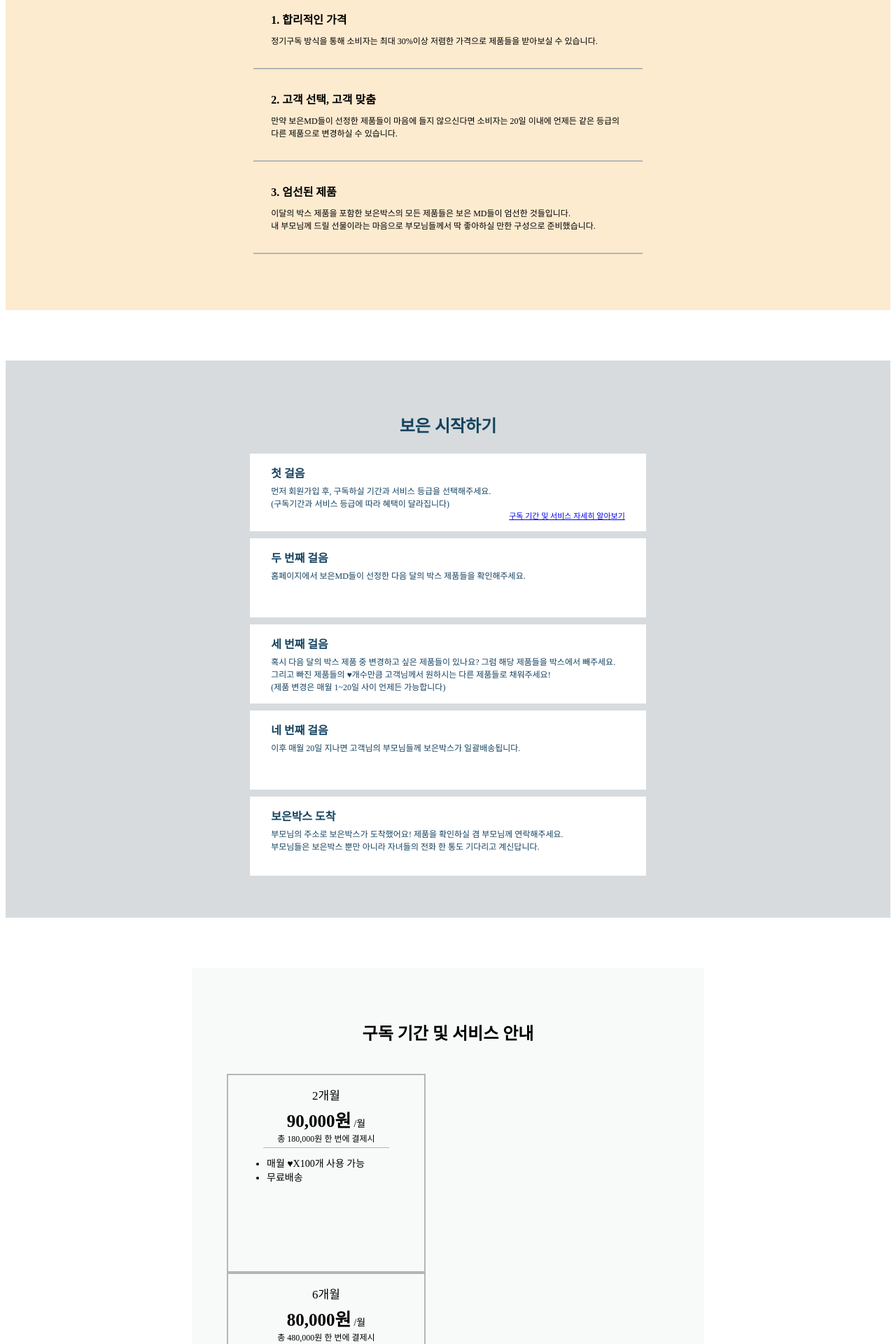
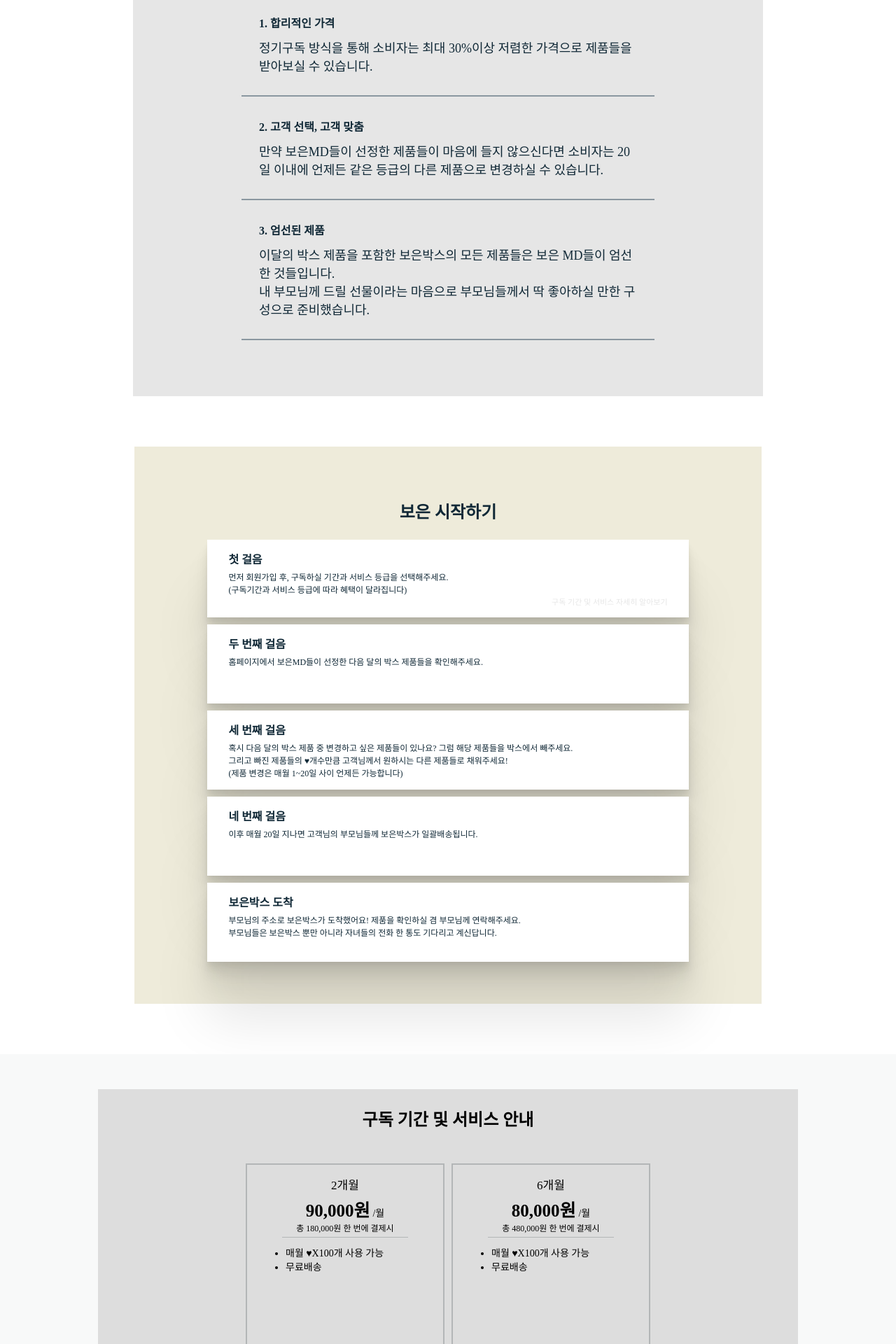
Before and after one commit to boeunbox/bbteam, a Django app: page /subscr/ in a window 1280 px wide. Shown: the part 800-2720 px from the top of the page at 70% size. Run offline with Django 3.2, Linux system fonts and the light colour scheme; some libraries are stand-ins or nearby versions; some web fonts are replaced.

Commit message:
가격표 미디어 쿼리 적용

```diff
--- a/boeunbox/subscrapp/static/css/subscr.css
+++ b/boeunbox/subscrapp/static/css/subscr.css
@@ -1,3 +1,7 @@
+body {
+    font-family: 'MapoFlowerIsland';
+}
+
 .startB_img {
     width: 60%;
     height: 60%;
@@ -15,14 +19,21 @@
 /* 선택형 정기배송의 장점 */
 
 #advantage_bg {
-    background-color: #FDEBD0;
+    background-color: #E6E6E6;
     padding-top: 40px;
     padding-bottom: 50px;
+    width: 900px;
+    margin-left: auto;
+    margin-right: auto;
+}
+
+#advantage_title {
+    color: #102836;
 }
 
 .advantage_box {
     box-sizing: content-box;
-    width: 40%;
+    width: 60%;
     margin-left: auto;
     margin-right: auto;
     margin-bottom: 20px;
@@ -30,30 +41,33 @@
     padding-left: 25px;
     padding-right: 25px;
     padding-bottom: 30px;
-    border-bottom: 2px solid #B3B6B7;
+    border-bottom: 2px solid #8a97a0;
 }
 
 .advantage {
     font-size: 1rem;
     font-weight: bolder;
     margin-bottom: 10px;
+    color: #102836
 }
 
 .advantage_txt {
-    font-size: 12px;
+    font-size: 18px;
+    color: #102836;
 }
 
-.advantage_line {
-    width : 50%;
-}
+
 
 
 /* 보은 시작하기 */
 
 #step_bg {
-    background-color: #D7DBDD;
+    background-color: #EEEBDA;
     padding-top: 50px;
     padding-bottom: 50px;
+    width: 70%;
+    margin-left: auto;
+    margin-right: auto;
 }
 
 #see_detail {
@@ -62,12 +76,12 @@
 }
 
 #step_title {
-    color: #154360;
+    color:#102836;
 }
 
 .step_box {
     box-sizing: content-box;
-    width: 40%;
+    width: 70%;
     height: 100%;
     margin-left: auto;
     margin-right: auto;
@@ -77,18 +91,26 @@
     padding-bottom: 15px;
     margin-bottom: 10px;
     background-color: white;
+    box-shadow:
+    0 2.2px 2.2px rgba(0, 0, 0, 0.020),
+    0 5.3px 5.3px rgba(0, 0, 0, 0.030),
+    0 10px 10px rgba(0, 0, 0, 0.04),
+    0 17.0px 17.9px rgba(0, 0, 0, 0.060),
+    0 33.4px 33.4px rgba(0, 0, 0, 0.070),
+    0 80px 80px rgba(0, 0, 0, 0.1)
+  ;
 }
 
 .step {
     font-size: 1rem;
     font-weight: bolder;
-    color: #154360;
+    color: #102836;
     margin-bottom: 5px;
 }
 
 .step_txt {
     font-size: 12px;
-    color: #154360;
+    color:  #102836;
 }
 
 .blank {
@@ -103,43 +125,48 @@
     background-color: #F8F9F9;
     margin-left: auto;
     margin-right: auto;
-    padding-top: 50px;
-    padding-bottom: 50px;
-    padding-left: 50px;
-    padding-right: 50px;
-    width: 50%;
+    /* border: 1px solid red; */
+    display: flex;
+    justify-content: center;
+    align-items: center;
 }
 
-#month_box_2 {
+.month_background {
+    background: #dddddd;
+    width: 1000px;
+    margin: 50px;
+    display: flex;
+    justify-content: center;
+    align-items: center;
+    flex-direction: column;
+}
+.month_wrap {
+    width: 650px;
+    display: flex;
+    flex-wrap: wrap;
+    align-items: center;  /* 상하정렬 */
+    justify-content: center; /* 좌우정렬 */
+    background-color: transparent;
+    /* border: 1px solid blue; */
+}
+
+
+.month_box {
     box-sizing: content-box;
     border: 2px solid #B3B6B7;
     width: 250px;
     height: 250px;
     padding: 15px;
+    margin: 5px;
 }
 
-#month_box_6 {
-    box-sizing: content-box;
-    border: 2px solid #B3B6B7;
-    width: 250px;
-    height: 250px;
-    padding: 15px;
-}
-
-#month_box_12 {
-    box-sizing: content-box;
-    border: 2px solid #B3B6B7;
-    width: 250px;
-    height: 250px;
-    padding: 15px;
-}
-
-#month_box_p12 {
+.month_box_p12 {
     box-sizing: content-box;
     border: 2px solid #F7DC6F ;
     width: 250px;
     height: 250px;
     padding: 15px;
+    margin: 5px;
 }
 
 .month {
@@ -182,3 +209,32 @@ li {
 .p_color {
     color: #F7DC6F;
 }
+
+#start_button {
+    cursor: pointer;
+    padding: .6rem 0;
+    min-width: 200px;
+    border: solid 1px #dabf55;
+    background-color:#F7DC6F;
+    font-size: 14px;
+    font-weight: bolder;
+    font-style: normal;
+    font-stretch: normal;
+    line-height: 1.25;
+    letter-spacing: 0;
+    text-align: center;
+    color: rgb(78, 76, 76);
+    border-radius: 0;
+}
+
+
+
+
+@media(max-width: 750px) {
+    #advantage_bg{
+        width:600px;
+    }
+    .month_wrap{
+        width: 300px;
+    }
+}
--- a/boeunbox/subscrapp/templates/subscr.html
+++ b/boeunbox/subscrapp/templates/subscr.html
@@ -1,40 +1,55 @@
+{% extends 'base.html' %}
 {% load static %}
-<!DOCTYPE html>
-<html lang="en">
 
-<head>
-    <meta charset="UTF-8">
-    <meta name="viewport" content="width=device-width, initial-scale=1.0">
-    <title>Document</title>
+{% block title %}
+보은박스 - 보은 시작하기
+{% endblock %}
+
+
+
+
+{% block extrahead %}
 <link rel="stylesheet" href="{% static 'css/subscr.css' %}" />
-</head>
+<script src="https://kit.fontawesome.com/0b88962ca7.js" crossorigin="anonymous"></script>
+<!-- 눈누 웹폰트 '마포꽃섬' -->
+<style>
+    @font-face {
+        font-family: 'MapoFlowerIsland';
+        src: url('https://cdn.jsdelivr.net/gh/projectnoonnu/noonfonts_2001@1.1/MapoFlowerIslandA.woff') format('woff');
+        font-weight: normal;
+        font-style: normal;
+    }
+</style>
+{%endblock%}
+
 
 {% block contents %}
-
-<body>
-    <img class=startB_img src="{% static 'image/test1.png' %}">
+<br>
+<br>
+<br>
+<img class="startB_img" src="{% static 'image/test1.png' %}">
 
 <br>
 <br>
 <br>
 <br>
-    <div id=advantage_bg>
-        <h3 class=title>선택형 정기배송의 장점</h3>
+<div id="advantage_bg">
+    <div id="advantage_title" class=title>선택형 정기배송의 장점</div>
     <br>
-        <div class=advantage_box>
-            <div class=advantage>1. 합리적인 가격</div>
-            <div class=advantage_txt>정기구독 방식을 통해 소비자는 최대 30%이상 저렴한 가격으로 제품들을 받아보실 수 있습니다.</div>
+    <div class="advantage_box">
+        <div class="advantage">1. 합리적인 가격</div>
+        <div class="advantage_txt">정기구독 방식을 통해 소비자는 최대 30%이상 저렴한 가격으로 제품들을 받아보실 수 있습니다.</div>
     </div>
 
-        <div class=advantage_box>
-            <div class=advantage>2. 고객 선택, 고객 맞춤</div>
-            <div class=advantage_txt>만약 보은MD들이 선정한 제품들이 마음에 들지 않으신다면 소비자는 20일 이내에 언제든 같은 등급의 다른 제품으로 변경하실 수 있습니다. </div>
+    <div class="advantage_box">
+        <div class="advantage">2. 고객 선택, 고객 맞춤</div>
+        <div class="advantage_txt">만약 보은MD들이 선정한 제품들이 마음에 들지 않으신다면 소비자는 20일 이내에 언제든 같은 등급의 다른 제품으로 변경하실 수 있습니다. </div>
     </div>
 
-        <div class=advantage_box>
-            <div class=advantage>3. 엄선된 제품</div>
-            <div class=advantage_txt>이달의 박스 제품을 포함한 보은박스의 모든 제품들은 보은 MD들이 엄선한 것들입니다.</div>
-            <div class=advantage_txt>내 부모님께 드릴 선물이라는 마음으로 부모님들께서 딱 좋아하실 만한 구성으로 준비했습니다.</div>
+    <div class="advantage_box">
+        <div class="advantage">3. 엄선된 제품</div>
+        <div class="advantage_txt">이달의 박스 제품을 포함한 보은박스의 모든 제품들은 보은 MD들이 엄선한 것들입니다.</div>
+        <div class="advantage_txt">내 부모님께 드릴 선물이라는 마음으로 부모님들께서 딱 좋아하실 만한 구성으로 준비했습니다.</div>
     </div>
 </div>
 
@@ -43,41 +58,42 @@
 <br>
 <br>
 <br>
-    <div id=step_bg>
-        <h3 id=step_title class=title>보은 시작하기</h3>
-        <div class=step_box>
-            <div class=step>첫 걸음</div>
-            <div class=step_txt>먼저 회원가입 후, 구독하실 기간과 서비스 등급을 선택해주세요.</div>
-            <div class=step_txt>(구독기간과 서비스 등급에 따라 혜택이 달라집니다)</div>
-            <div id=see_detail><a href="#detail">구독 기간 및 서비스 자세히 알아보기</a></div>
+<div id="step_bg">
+    <h3 id="step_title" class="title">보은 시작하기</h3>
+    <div class="step_box">
+        <div class="step">첫 걸음</div>
+        <div class="step_txt">먼저 회원가입 후, 구독하실 기간과 서비스 등급을 선택해주세요.</div>
+        <div class="step_txt">(구독기간과 서비스 등급에 따라 혜택이 달라집니다)</div>
+        <div id="see_detail"><a href="#detail">구독 기간 및 서비스 자세히 알아보기</a></div>
     </div>
 
-        <div class=step_box>
-            <div class=step>두 번째 걸음</div>
-            <div class=step_txt>홈페이지에서 보은MD들이 선정한 다음 달의 박스 제품들을 확인해주세요.</div>
-            <br class=blank>
-            <br class=blank>
+    <div class="step_box">
+        <div class="step">두 번째 걸음</div>
+        <div class="step_txt">홈페이지에서 보은MD들이 선정한 다음 달의 박스 제품들을 확인해주세요.</div>
+        <br class="" blank"">
+        <br class="" blank"">
     </div>
 
-        <div class=step_box>
-            <div class=step>세 번째 걸음</div>
-            <div class=step_txt>혹시 다음 달의 박스 제품 중 변경하고 싶은 제품들이 있나요? 그럼 해당 제품들을 박스에서 빼주세요. 그리고 빠진 제품들의 ♥개수만큼 고객님께서 원하시는 다른
+    <div class="step_box">
+        <div class="step">세 번째 걸음</div>
+        <div class="step_txt">혹시 다음 달의 박스 제품 중 변경하고 싶은 제품들이 있나요? 그럼 해당 제품들을 박스에서 빼주세요.
+            <br>그리고 빠진 제품들의 ♥개수만큼 고객님께서 원하시는 다른
             제품들로 채워주세요!</div>
-            <div class=step_txt>(제품 변경은 매월 1~20일 사이 언제든 가능합니다)</div>
+        <div class="step_txt">(제품 변경은 매월 1~20일 사이 언제든 가능합니다)</div>
     </div>
 
-        <div class=step_box>
-            <div class=step>네 번째 걸음</div>
-            <div class=step_txt>이후 매월 20일 지나면 고객님의 부모님들께 보은박스가 일괄배송됩니다.</div>
-            <br class=blank>
-            <br class=blank>
+    <div class="step_box">
+        <div class="step">네 번째 걸음</div>
+        <div class="step_txt">이후 매월 20일 지나면 고객님의 부모님들께 보은박스가 일괄배송됩니다.</div>
+        <br class="blank">
+        <br class="blank">
     </div>
 
-        <div class=step_box>
-            <div class=step>보은박스 도착</div>
-            <div class=step_txt>부모님의 주소로 보은박스가 도착했어요! 제품을 확인하실 겸 부모님께 연락해주세요.</div>
-            <div class=step_txt>부모님들은 보은박스 뿐만 아니라 자녀들의 전화 한 통도 기다리고 계신답니다.</div>
-            <br class=blank>
+    <div class="step_box">
+        <div class="step">보은박스 도착</div>
+        <div class="step_txt">부모님의 주소로 보은박스가 도착했어요! 제품을 확인하실 겸 부모님께 연락해주세요.</div>
+        <div class="step_txt">부모님들은 보은박스 뿐만 아니라 자녀들의 전화 한 통도 기다리고 계신답니다.</div>
+        <br class="blank">
     </div>
 </div>
 
@@ -86,16 +102,18 @@
 <br>
 <br>
 <br>
-    <div id=detail_bg>
-        <h3 id=detail class=title>구독 기간 및 서비스 안내</h3>
+<div id="detail_bg">
+    <div class="month_background">
+        <h3 id="detail" class="title">구독 기간 및 서비스 안내</h3>
         <br>
-        <div id=month_box_2>
-            <div class=month>2개월</div>
-            <div class=price_box>
-                <span class=price> 90,000원</span> <span class=permonth>/월</span>
+        <div class="month_wrap">
+            <div class="month_box">
+                <div class="month">2개월</div>
+                <div class="price_box">
+                    <span class="price"> 90,000원</span> <span class="permonth">/월</span>
                 </div>
-            <div class=price_detail_box>
-                <span class=price_detail>총 180,000원 한 번에 결제시</span>
+                <div class="price_detail_box">
+                    <span class="price_detail">총 180,000원 한 번에 결제시</span>
                 </div>
                 <ul>
                     <li>매월 ♥X100개 사용 가능</li>
@@ -103,13 +121,13 @@
                 </ul>
             </div>
 
-        <div id=month_box_6>
-            <div class=month>6개월</div>
-            <div class=price_box>
-                <span class=price> 80,000원</span> <span class=permonth>/월</span>
+            <div class="month_box">
+                <div class="month">6개월</div>
+                <div class="price_box">
+                    <span class="price"> 80,000원</span> <span class="permonth">/월</span>
                 </div>
-            <div class=price_detail_box>
-                <span class=price_detail>총 480,000원 한 번에 결제시</span>
+                <div class="price_detail_box">
+                    <span class="price_detail">총 480,000원 한 번에 결제시</span>
                 </div>
                 <ul>
                     <li>매월 ♥X100개 사용 가능</li>
@@ -117,13 +135,13 @@
                 </ul>
             </div>
 
-        <div id=month_box_12>
-            <div class=month>12개월</div>
-            <div class=price_box>
-                <span class=price> 70,000원</span> <span class=permonth>/월</span>
+            <div class="month_box">
+                <div class="month">12개월</div>
+                <div class="price_box">
+                    <span class="price"> 70,000원</span> <span class="permonth">/월</span>
                 </div>
-            <div class=price_detail_box>
-                <span class=price_detail>총 840,000원 한 번에 결제시</span>
+                <div class="price_detail_box">
+                    <span class="price_detail">총 840,000원 한 번에 결제시</span>
                 </div>
                 <ul>
                     <li>매월 ♥X100개 사용 가능</li>
@@ -131,13 +149,13 @@
                 </ul>
             </div>
 
-        <div id=month_box_p12>
-            <div class=month>Premium 12개월</div>
-            <div class=price_box>
-                <span class=price> 130,000원</span> <span class=permonth>/월</span>
+            <div class="month_box_p12">
+                <div class="month">Premium 12개월</div>
+                <div class="price_box">
+                    <span class="price"> 130,000원</span> <span class="permonth">/월</span>
                 </div>
-            <div class=price_detail_box>
-                <span class=price_detail>총 1,560,000원 한 번에 결제시</span>
+                <div class="price_detail_box">
+                    <span class="price_detail">총 1,560,000원 한 번에 결제시</span>
                 </div>
                 <ul>
                     <li>매월 ♥X200개 사용 가능</li>
@@ -147,13 +165,14 @@
                     <li>보은몰에서 단일제품 구매시 10% 할인</li>
                 </ul>
             </div>
-
-        <button type="button">보은 시작하기</button>
-        <button onclick="myFunction()">보은 시작하기</button>
         </div>
 
-</body>
+        <!-- <input type="button" value="보은 시작하기" style="width:200px" onclick="
+                "> -->
 
-</html>
+
+        <a href="{% url 'login' %}"><button id="start_button">보은 시작하기</button></a>
+    </div>
+</div>
 
 {% endblock %}
--- /dev/null
+++ b/boeunbox/subscrapp/urls.py
@@ -0,0 +1,4 @@
+# from .views import index, signup
+# urlpatterns = [
+#     path('login/', login, name="login),
+# ]
--- a/boeunbox/subscrapp/views.py
+++ b/boeunbox/subscrapp/views.py
@@ -2,5 +2,11 @@ from django.shortcuts import render
 
 # Create your views here.
 
+
 def subscr(request):
     return render(request, 'subscr.html')
+
+
+# def login(request):
+#     context = {}
+#     return render(request, 'login.html', context)
```
Also changed, not shown: boeunbox/myboeunapp/static/css/myboeun.css (added, +10 -0 lines), boeunbox/myboeunapp/templates/myboeun.html (+60 -9 lines), boeunbox/signupapp/models.py (+5 -4 lines), boeunbox/signupapp/templates/login.html (+6 -3 lines). Lines whose indentation alone changed are shown as unchanged.
